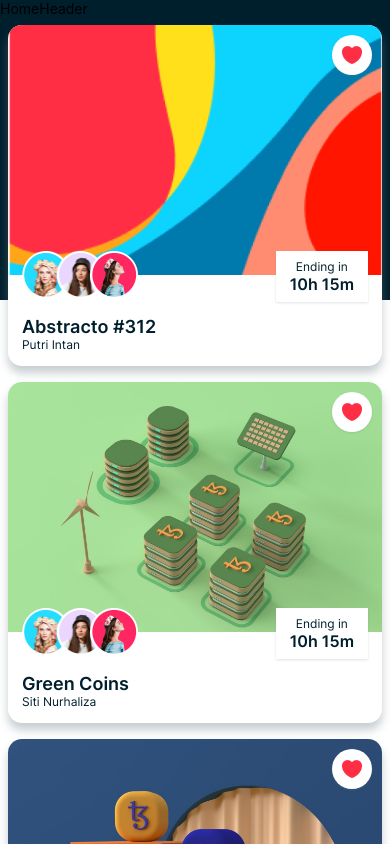
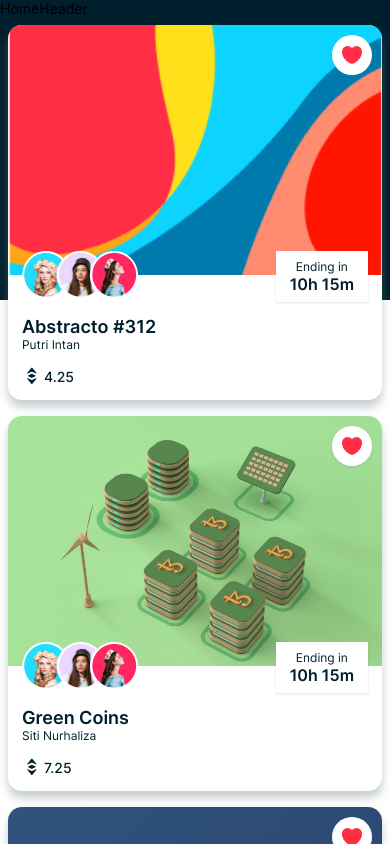
Before and after one commit to webroyit/4n1m9a-NFT-Marketplace-App, a React Native app: screen /Home in a window 390 px wide. Shown: the top 844 px of the page. Built offline with nearby package versions, Linux system fonts and the light colour scheme.

Commit message:
Add EthPrice to NFT card

```diff
--- a/components/NFTCard.js
+++ b/components/NFTCard.js
@@ -40,6 +40,16 @@
           subTitle={data.creator}
           titleSize={SIZES.large}
           subTitleSize={SIZES.small} />
+
+        <View
+          style={{
+            marginTop: SIZES.font,
+            flexDirection: 'row',
+            justifyContent: 'space-between',
+            alignItems: 'center'
+          }}>
+            <EthPrice price={data.price} />
+        </View>
       </View>
     </View>
   )
--- a/components/SubInfo.js
+++ b/components/SubInfo.js
@@ -25,10 +25,21 @@
   )
 }
 
-export const EthPrice = () => {
+export const EthPrice = ({ price }) => {
   return (
-    <View>
-      <Text>EthPrice</Text>
+    <View style={{ flexDirection: 'row', alignItems: 'center'}}>
+      <Image
+        source={assets.eth}
+        resizeMode="contain"
+        style={{ width: 20, height: 20, marginRight: 2}} />
+      <Text
+        style={{
+          fontFamily: FONTS.medium,
+          fontSize: SIZES.font,
+          color: COLORS.primary
+        }}>
+          {price}
+        </Text>
     </View>
   )
 }
```
